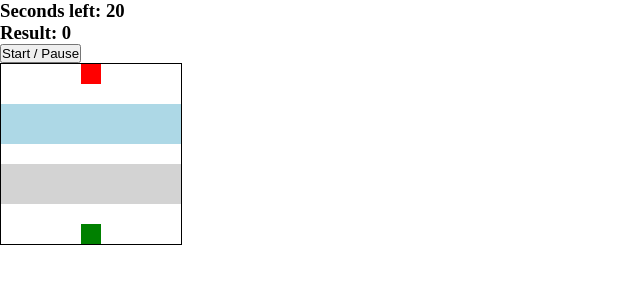
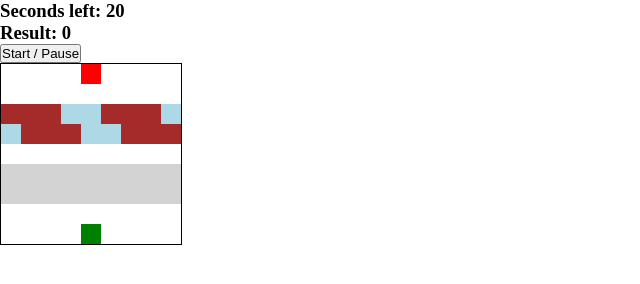
Before and after one commit to lilKriT/frogger-js, a plain HTML site: page index.html in a window 1280 px wide. Shown: the whole page, without its empty margins (0-640 px from the left). Drawn offline with Linux system fonts and the light colour scheme.

Commit message:
Logs are moving.

```diff
--- a/index.html
+++ b/index.html
@@ -33,24 +33,24 @@
       <div></div>
       <div></div>
       <div></div>
-      <div class="log-left"></div>
-      <div class="log-left"></div>
-      <div class="log-left"></div>
-      <div class="log-left"></div>
-      <div class="log-left"></div>
-      <div class="log-left"></div>
-      <div class="log-left"></div>
-      <div class="log-left"></div>
-      <div class="log-left"></div>
-      <div class="log-right"></div>
-      <div class="log-right"></div>
-      <div class="log-right"></div>
-      <div class="log-right"></div>
-      <div class="log-right"></div>
-      <div class="log-right"></div>
-      <div class="log-right"></div>
-      <div class="log-right"></div>
-      <div class="log-right"></div>
+      <div class="log-left l1"></div>
+      <div class="log-left l2"></div>
+      <div class="log-left l3"></div>
+      <div class="log-left l4"></div>
+      <div class="log-left l5"></div>
+      <div class="log-left l1"></div>
+      <div class="log-left l2"></div>
+      <div class="log-left l3"></div>
+      <div class="log-left l4"></div>
+      <div class="log-right l5"></div>
+      <div class="log-right l1"></div>
+      <div class="log-right l2"></div>
+      <div class="log-right l3"></div>
+      <div class="log-right l4"></div>
+      <div class="log-right l5"></div>
+      <div class="log-right l1"></div>
+      <div class="log-right l2"></div>
+      <div class="log-right l3"></div>
       <div></div>
       <div></div>
       <div></div>
--- a/script.js
+++ b/script.js
@@ -3,6 +3,8 @@ const resultDisplay = document.querySelector("#result");
 const startPauseButton = document.querySelector("#start-pause-btn");
 
 const squares = document.querySelectorAll(".grid div");
+const logsLeft = document.querySelectorAll(".log-left");
+const logsRight = document.querySelectorAll(".log-right");
 let currentIndex = 76;
 
 const width = 9;
@@ -30,5 +32,67 @@ function moveFrog(e) {
 
   squares[currentIndex].classList.add("frog");
 }
+document.addEventListener("keyup", moveFrog);
 
-document.addEventListener("keyup", moveFrog);
+function autoMoveLogs() {
+  logsLeft.forEach((log) => moveLogLeft(log));
+  logsRight.forEach((log) => moveLogRight(log));
+}
+
+function moveLogLeft(log) {
+  switch (true) {
+    case log.classList.contains("l1"):
+      log.classList.remove("l1");
+      log.classList.add("l2");
+      break;
+    case log.classList.contains("l2"):
+      log.classList.remove("l2");
+      log.classList.add("l3");
+      break;
+    case log.classList.contains("l3"):
+      log.classList.remove("l3");
+      log.classList.add("l4");
+      break;
+    case log.classList.contains("l4"):
+      log.classList.remove("l4");
+      log.classList.add("l5");
+      break;
+    case log.classList.contains("l5"):
+      log.classList.remove("l5");
+      log.classList.add("l1");
+      break;
+
+    default:
+      break;
+  }
+}
+
+function moveLogRight(log) {
+  switch (true) {
+    case log.classList.contains("l1"):
+      log.classList.remove("l1");
+      log.classList.add("l5");
+      break;
+    case log.classList.contains("l2"):
+      log.classList.remove("l2");
+      log.classList.add("l1");
+      break;
+    case log.classList.contains("l3"):
+      log.classList.remove("l3");
+      log.classList.add("l2");
+      break;
+    case log.classList.contains("l4"):
+      log.classList.remove("l4");
+      log.classList.add("l3");
+      break;
+    case log.classList.contains("l5"):
+      log.classList.remove("l5");
+      log.classList.add("l4");
+      break;
+
+    default:
+      break;
+  }
+}
+
+setInterval(autoMoveLogs, 1000);
--- a/style.css
+++ b/style.css
@@ -25,11 +25,6 @@
   background-color: blue;
 }
 
-.log-left,
-.log-right {
-  background-color: lightblue;
-}
-
 .car-left,
 .car-right {
   background-color: lightgray;
@@ -38,3 +33,14 @@
 .frog {
   background-color: green;
 }
+
+.l1,
+.l2,
+.l3 {
+  background-color: brown;
+}
+
+.l4,
+.l5 {
+  background-color: lightblue;
+}
```
